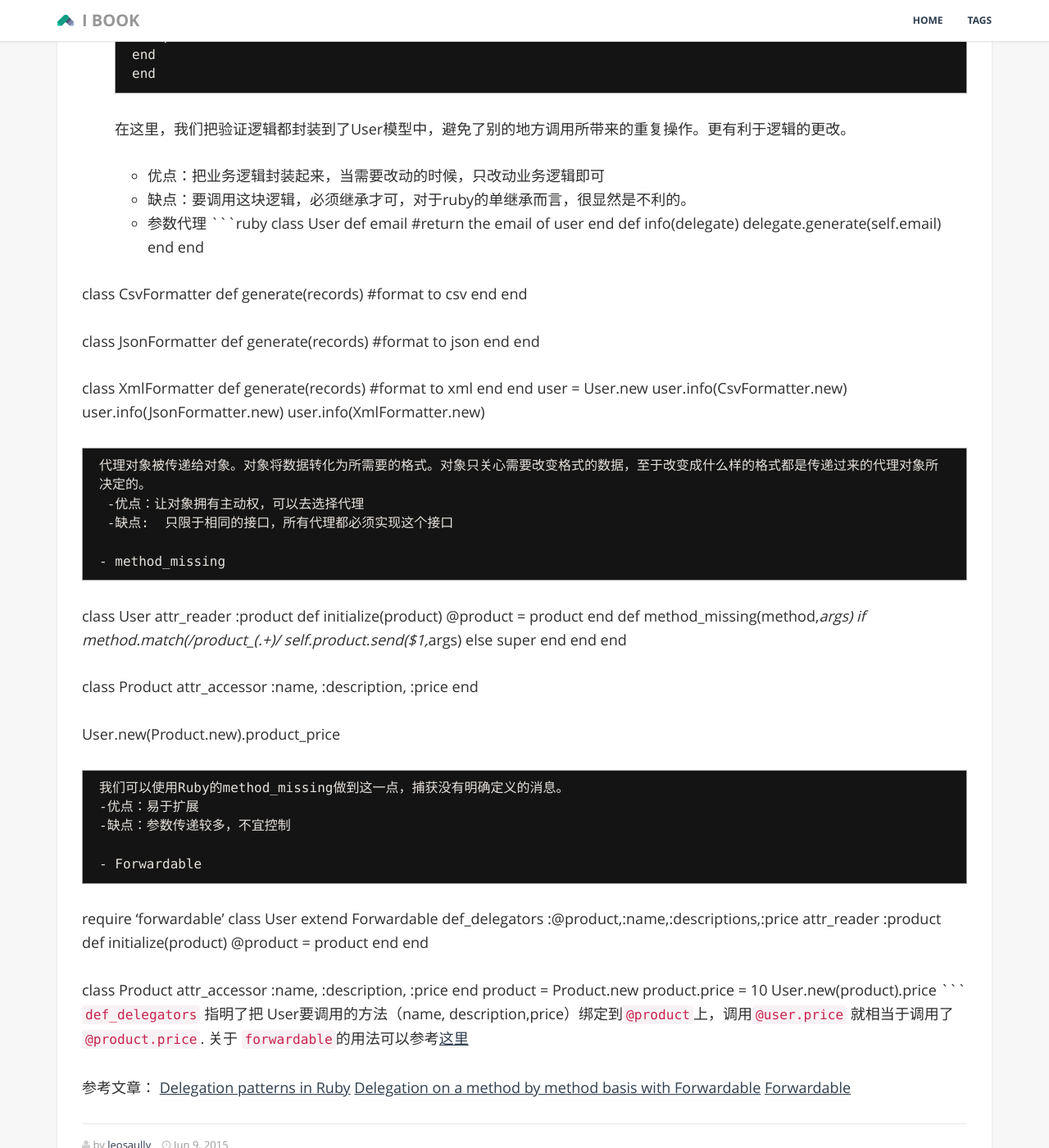
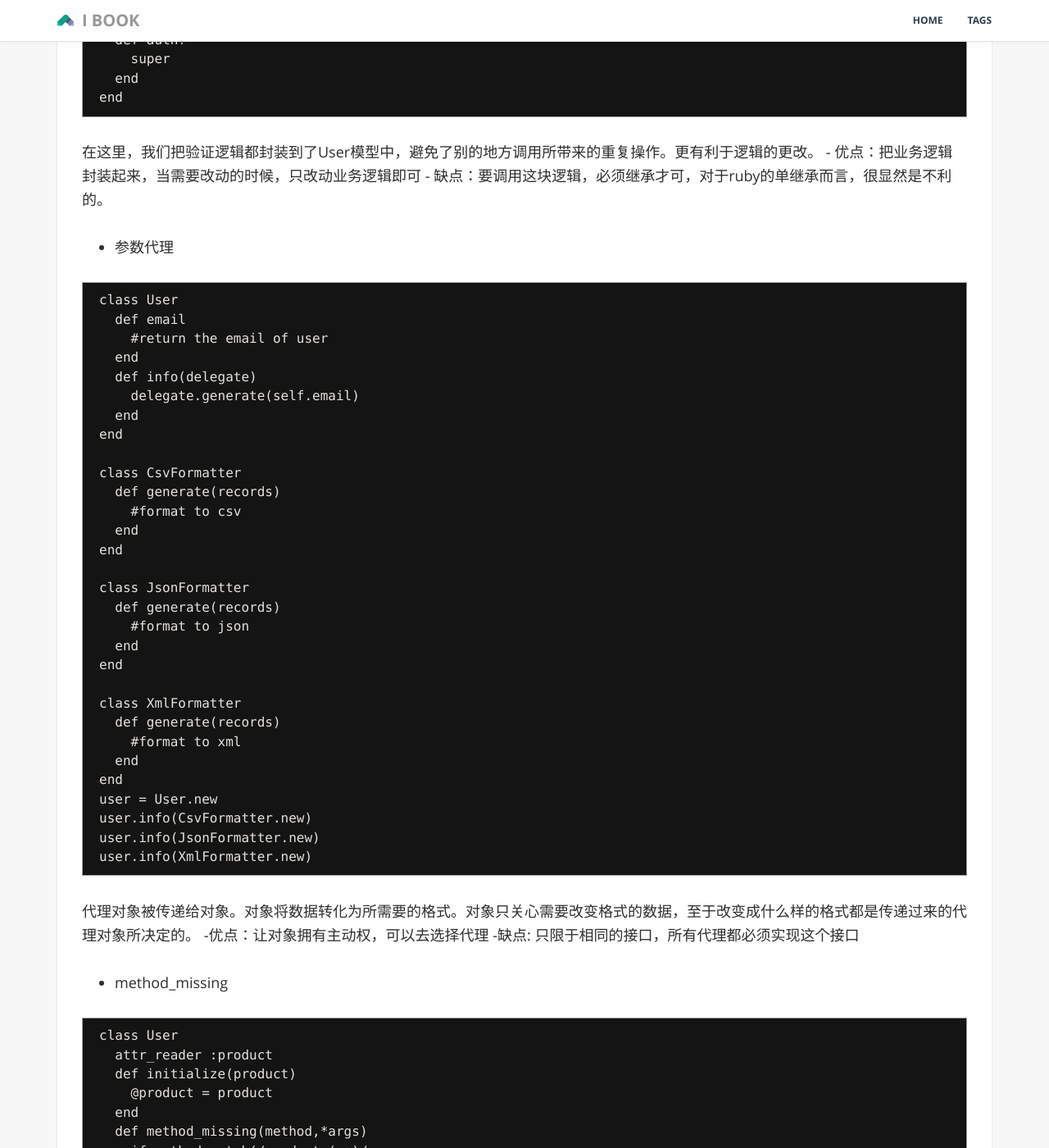
Before and after one commit to leosaullv/leosaullv.github.io, a Jekyll site: the page built from _posts/20150609/2015-06-09-ruby-delegate.md, in a window 1280 px wide and 1400 px high, scrolled down 747 px. Shown: the whole window at 82% size. Built offline with Jekyll 4.4.1, drawn with Linux system fonts in a browser that asks for light colours; Markdown is read by kramdown in place of the engine named in the settings; some of the changed text lies outside the part shown.

Commit message:
fix makedown format error

````diff
--- a/_posts/20150609/2015-06-09-ruby-delegate.md
+++ b/_posts/20150609/2015-06-09-ruby-delegate.md
@@ -15,7 +15,8 @@ author: "leosaullv"
 #####在ruby里实现代理模式通常有以下集中方式
 
 - 继承代理
-```ruby
+
+```
 class User
   def phone
     #return the phone number of user
@@ -28,6 +29,7 @@ class User
   end
 end
 ```
+
 ```
 class InputUserEmail < User
   def auth?
@@ -35,11 +37,13 @@ class InputUserEmail < User
   end
 end
 ```
+
 在这里，我们把验证逻辑都封装到了User模型中，避免了别的地方调用所带来的重复操作。更有利于逻辑的更改。
     - 优点：把业务逻辑封装起来，当需要改动的时候，只改动业务逻辑即可
     - 缺点：要调用这块逻辑，必须继承才可，对于ruby的单继承而言，很显然是不利的。
   - 参数代理
-```ruby
+
+```
 class User
   def email
     #return the email of user
@@ -71,11 +75,13 @@ user.info(CsvFormatter.new)
 user.info(JsonFormatter.new)
 user.info(XmlFormatter.new)
 ```
+
 代理对象被传递给对象。对象将数据转化为所需要的格式。对象只关心需要改变格式的数据，至于改变成什么样的格式都是传递过来的代理对象所决定的。
  -优点：让对象拥有主动权，可以去选择代理
  -缺点:  只限于相同的接口，所有代理都必须实现这个接口
 
 - method_missing
+
 ```
 class User
   attr_reader :product
@@ -97,11 +103,13 @@ end
 
 User.new(Product.new).product_price
 ```
+
 我们可以使用Ruby的method_missing做到这一点，捕获没有明确定义的消息。
 -优点：易于扩展
 -缺点：参数传递较多，不宜控制
 
 - Forwardable
+
 ```
 require 'forwardable'
 class User
@@ -120,6 +128,7 @@ product = Product.new
 product.price = 10
 User.new(product).price
 ```
+
 `def_delegators` 指明了把 User要调用的方法（name, description,price）绑定到`@product`上，调用`@user.price` 就相当于调用了`@product.price`.
 关于	`forwardable`的用法可以参考[这里](http://brainspec.com/blog/2012/11/07/delegation-with-forwardable/)
 
````
